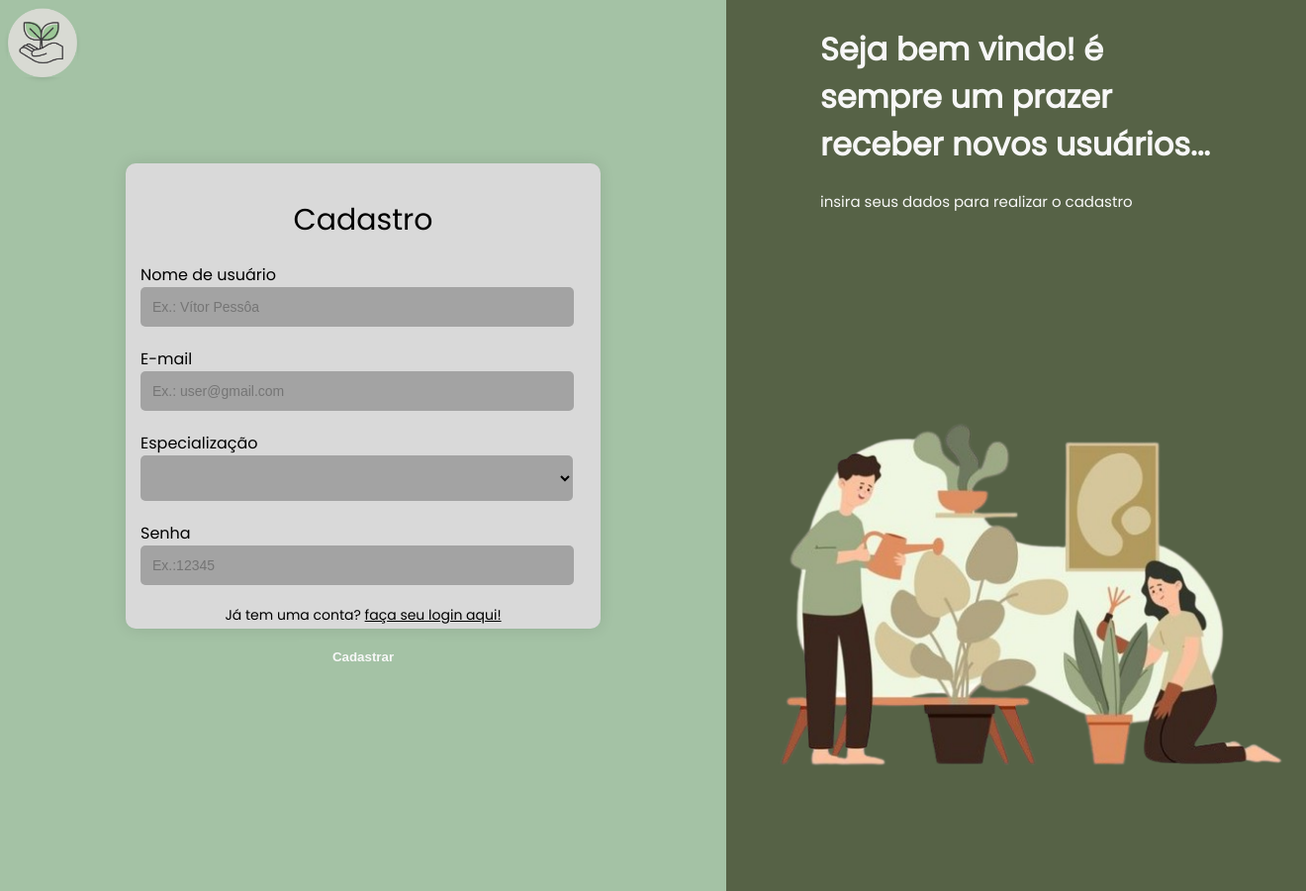
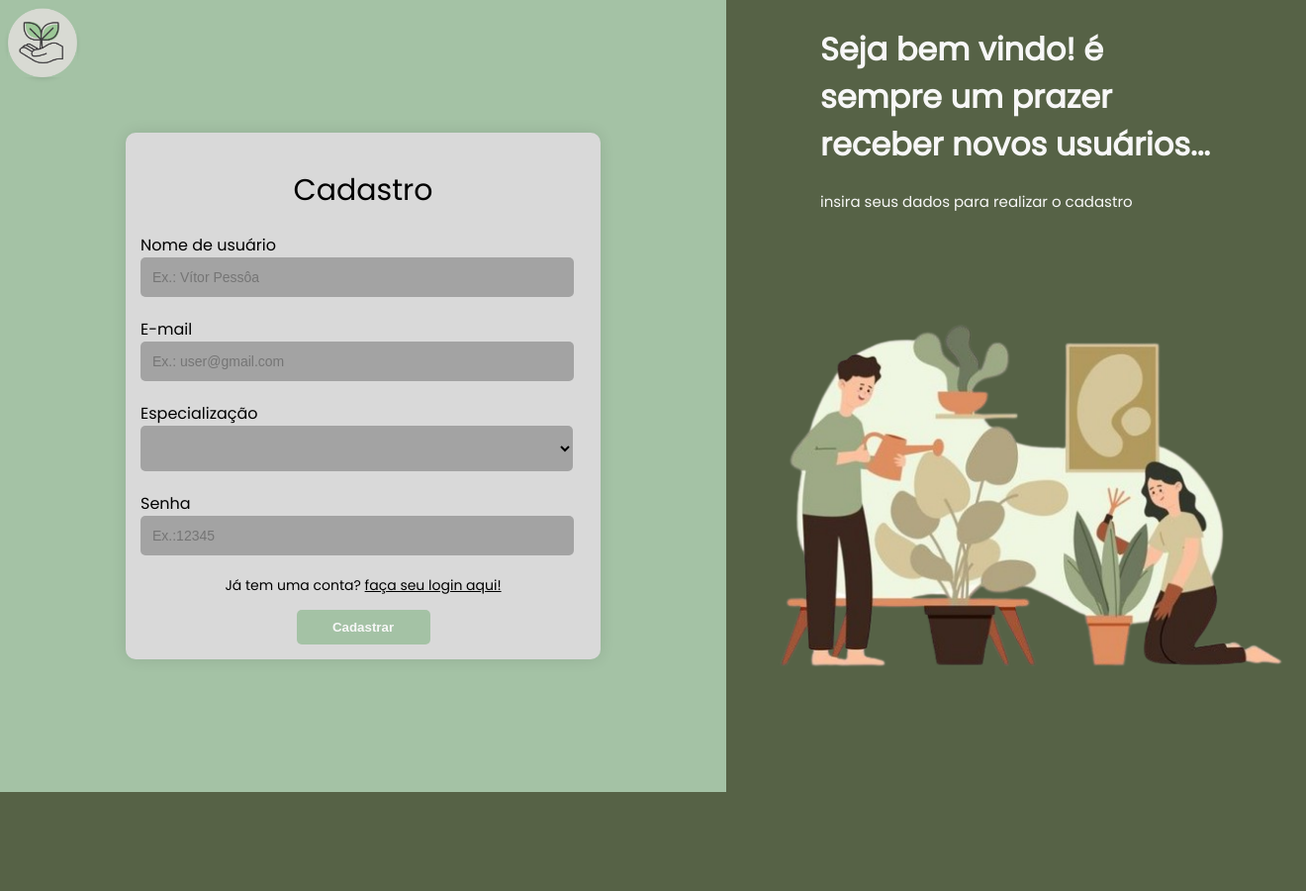
Before and after one commit to V1TOR-P3SSOA/TRABALHO-FINAL, a PHP site: page /codigo/cadastro_form.php in a window 1320 px wide. Shown: the whole page at 99% size. After the commit the page ends 800 px from the top, so only its background shows below. Run offline with PHP 8.4, Linux system fonts and the light colour scheme.

Commit message:
mudança de adaptação

```diff
--- a/assets/estilo/style_cadastro.css
+++ b/assets/estilo/style_cadastro.css
@@ -13,7 +13,7 @@
 
 #cadastro_container {
   width: 50%;
-  height: 55%;
+  height: auto;
   max-width: 450px;
   background-color: #D9D9D9;
   border-radius: 10px;
@@ -109,7 +109,7 @@
 
 #divisao {
   width: 30%;
-  height: 100vh;
+  height: auto;
   background-color: #566246;
   display: flex;
   flex-direction: column;
```
